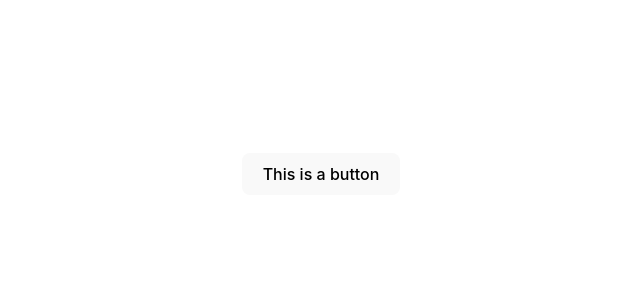
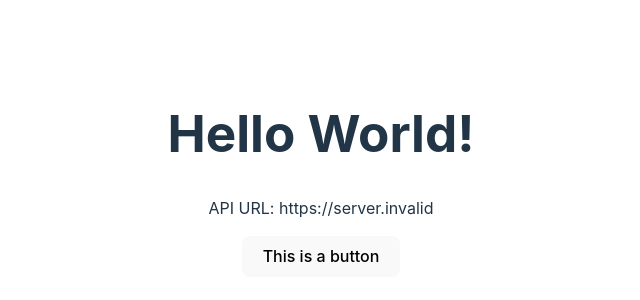
Before and after one commit to ivlie1495/my-react-apps, a React (Vite) app: page / in a window 1280 px wide. Shown: the part 226-526 px from the top of the page, without its empty margins (319-959 px from the left). Built offline with nearby package versions, Linux system fonts and the light colour scheme; no server answers.

Commit message:
env api url

```diff
--- a/src/App.tsx
+++ b/src/App.tsx
@@ -5,6 +5,8 @@ function App() {
   return (
     <main>
       <Box>
+        <h1>Hello World!</h1>
+        <p>API URL: {process.env.VITE_API_URL}</p>
         <button data-testid="button-test">This is a button</button>
       </Box>
     </main>
```
